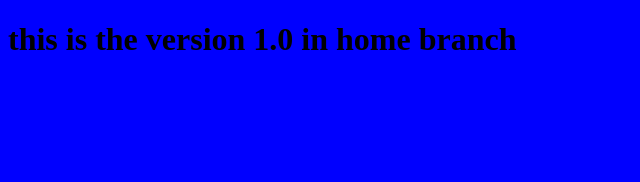
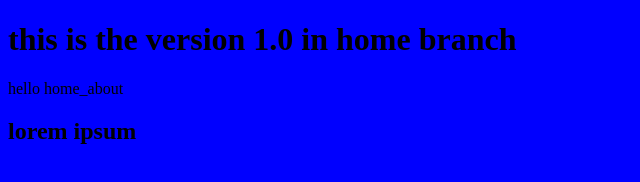
Before and after one commit to JenniferTantely/test_git, a plain HTML site: page index.html in a window 1280 px wide. Shown: the whole page, without its empty margins (0-640 px from the left). Drawn offline with Linux system fonts and the light colour scheme.

Commit message:
feat: ajout de 3 lignes et de texte dans index.html

```diff
--- a/index.html
+++ b/index.html
@@ -7,6 +7,10 @@
     <title>TEST</title>
 </head>
 <body>
+
+
     <h1>this is the version 1.0 in home branch</h1>
+    <p>hello home_about</p>
+    <h2>lorem ipsum</h2>
 </body>
 </html>
```
